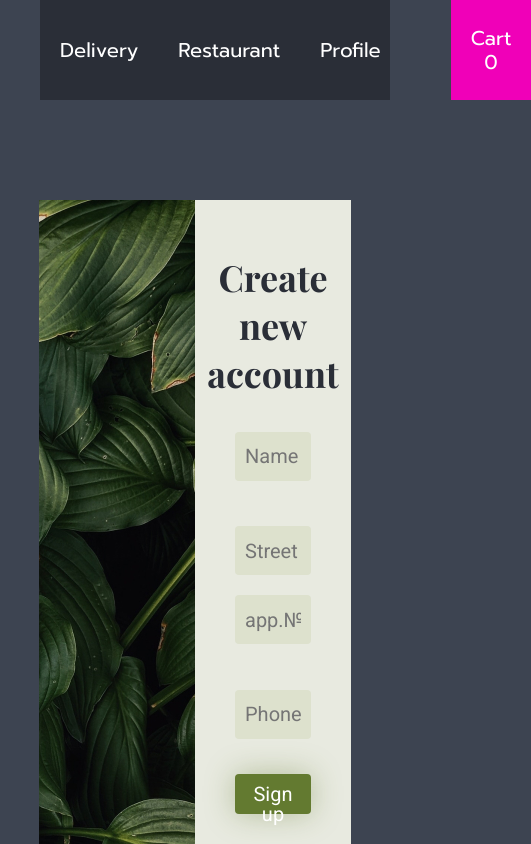
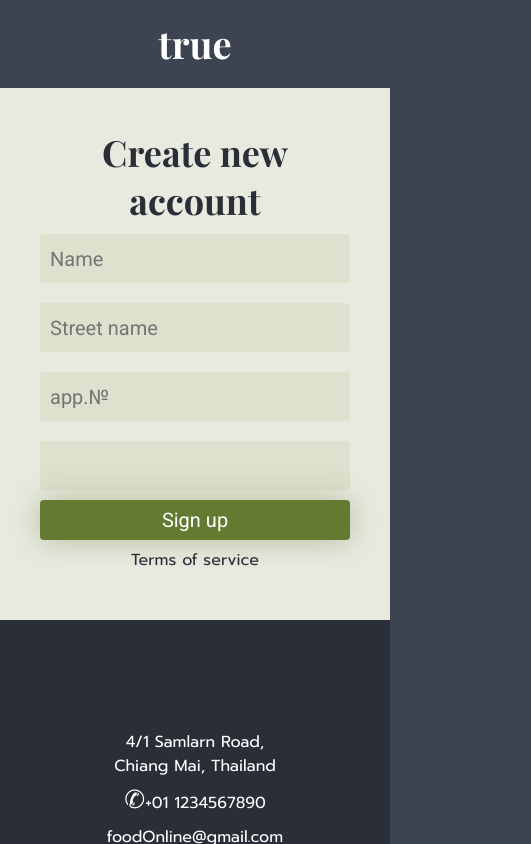
Before and after one commit to Viktoriia-Piskova/bistro-online-restaurant, a Vue app: page /profile in a window 390 px wide. Shown: the top 844 px of the page, 531 px wide, since content can reach past the window. Built offline with nearby package versions, Linux system fonts and the light colour scheme.

Commit message:
user register page conditional

```diff
--- a/src/App.vue
+++ b/src/App.vue
@@ -356,6 +356,13 @@ header {
   .products-wrapper {
     grid-template-columns: auto;
   }
+  section {
+    margin: auto;
+    padding: 0px;
+  }
+  header {
+    display: none;
+  }
 }
 
 .cart-link {
--- a/src/components/CartPage/DishInCart.vue
+++ b/src/components/CartPage/DishInCart.vue
@@ -2,7 +2,7 @@
   <div class="tr">
     <div class="tr-name">
       <div class="td">{{ order.name }}</div>
-      <div class="td">{{ order.price }}</div>
+      <div class="td">${{ order.price }}</div>
     </div>
 
     <div class="tr-sum">
@@ -15,7 +15,7 @@
           +
         </button>
       </div>
-      <div class="td">{{ order.inCart * order.price }}</div>
+      <div class="td">${{ order.inCart * order.price }}</div>
       <div class="td">
         <button class="cart-delete" @click="deleteFromCart">
           <svg
@@ -63,26 +63,31 @@ export default {
   align-items: center;
   justify-content: center;
 }
-.tr,
 .tr-sum,
 .tr-name {
   display: flex;
   align-items: center;
-  justify-content: center;
+  justify-content: space-between;
 }
 .tr {
-  flex-wrap: wrap;
-  align-items: center;
-  justify-content: space-between;
+  display: grid;
+  grid-template-columns: 1fr 1fr;
+  border-bottom: #fff 1px solid;
 }
-.cart-items table {
+
+@media only screen and (max-width: 890px) {
+  .tr {
+    grid-template-columns: 1fr;
+  }
+}
+
+/* .cart-items table {
   width: 100%;
   font-size: 20px;
   font-family: "Roboto";
-}
-.cart-items .td {
+} */
+.td {
   color: #fff8f8;
-  background-color: #c0c0c04a;
   padding: 16px;
   width: auto;
   font-size: 20px;
--- a/src/components/RegistrationForm.vue
+++ b/src/components/RegistrationForm.vue
@@ -20,12 +20,7 @@
           placeholder="app.№"
         />
       </div>
-      <input
-        v-model="userData.phone"
-        type="tel"
-        placeholder="Phone number"
-        required
-      />
+      <input v-model="userData.phone" type="tel" required />
       <button type="submit" class="sign-btn">Sign up</button>
       <p class="account-policy">
         <a href="https://en.wikipedia.org/wiki/Terms_of_service"
@@ -53,13 +48,14 @@ export default {
   },
   methods: {
     addUser() {
+      this.$emit("changeEditable");
       this.$store.dispatch("addUser", this.userData);
     },
   },
 };
 </script>
 
-<style>
+<style scoped>
 .account {
   display: flex;
   align-items: stretch;
@@ -121,4 +117,13 @@ export default {
 .account-policy a {
   color: #2a2e37;
 }
+
+@media only screen and (max-width: 900px) {
+  .account-form {
+    width: 100%;
+  }
+  .account-decor {
+    display: none;
+  }
+}
 </style>
--- a/src/components/UserRegistered.vue
+++ b/src/components/UserRegistered.vue
@@ -31,23 +31,23 @@
 <script>
 export default {
   name: "UserRegistered",
-  data() {
-    return {
-      userData: {
-        name: null,
-        phone: null,
-        address: {
-          street: "",
-          apartment: "",
-        },
-      },
-    };
-  },
-  methods: {
-    addUser() {
-      this.$store.dispatch("addUser", this.userData);
-    },
-  },
+  // data() {
+  //   return {
+  //     userData: {
+  //       name: null,
+  //       phone: null,
+  //       address: {
+  //         street: "",
+  //         apartment: "",
+  //       },
+  //     },
+  //   };
+  // },
+  // methods: {
+  //   addUser() {
+  //     this.$store.dispatch("addUser", this.userData);
+  //   },
+  // },
 };
 </script>
 
@@ -110,4 +110,13 @@ export default {
 .account-policy a {
   color: #2a2e37;
 }
+
+@media only screen and (max-width: 900px) {
+  .account-form {
+    width: 100%;
+  }
+  .account-decor {
+    display: none;
+  }
+}
 </style>
--- a/src/views/RestaurantReserve.vue
+++ b/src/views/RestaurantReserve.vue
@@ -83,4 +83,13 @@ td {
 .sign-btn {
   margin: 10px auto;
 }
+
+@media only screen and (max-width: 900px) {
+  .account-form {
+    width: 100%;
+  }
+  .account-decor {
+    width: 100%;
+  }
+}
 </style>
--- a/src/views/UserProfile.vue
+++ b/src/views/UserProfile.vue
@@ -1,7 +1,9 @@
 <template>
   <div>
-    <RegistrationForm v-if="!$store.state.userData.name" />
-    <UserRegistered v-if="$store.state.userData.name" />
+    <h2>{{ editable }}</h2>
+    <RegistrationForm v-if="editable == true" @changeEditable="notEditUser" />
+    <UserRegistered v-if="editable == false" />
+    <button v-if="editable == false" @click="editUser">Edit user data</button>
   </div>
 </template>
 
@@ -10,9 +12,22 @@ import RegistrationForm from "../components/RegistrationForm.vue";
 import UserRegistered from "../components/UserRegistered.vue";
 export default {
   name: "UserProfile",
+  data() {
+    return {
+      editable: true,
+    };
+  },
   components: {
     RegistrationForm,
     UserRegistered,
   },
+  methods: {
+    editUser() {
+      this.editable = true;
+    },
+    notEditUser() {
+      this.editable = false;
+    },
+  },
 };
 </script>
```
Also changed, not shown: src/views/CartPage.vue (+0 -40 lines).
